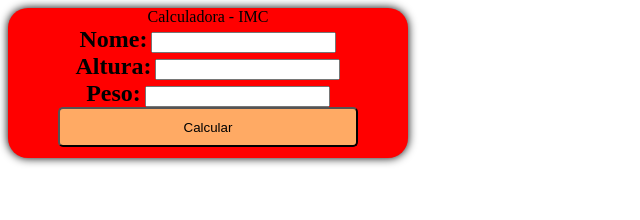
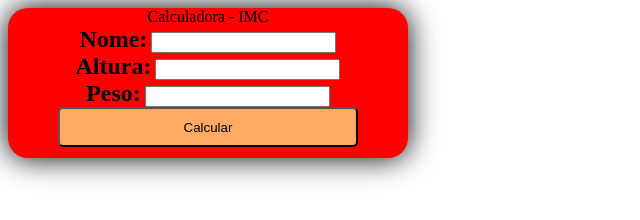
Before and after one commit to ezezcrymore/Calculadora, a plain HTML site: page index.html in a window 1280 px wide. Shown: the whole page, without its empty margins (0-640 px from the left). Drawn offline with Linux system fonts and the light colour scheme.

Commit message:
Update style.css

```diff
--- a/style.css
+++ b/style.css
@@ -6,7 +6,7 @@
     height: 150px;
     align-items: center;
     border-radius: 20px;
-    box-shadow: 0 0 10px black;
+    box-shadow: 0 0 30px black;
 }
 .input{
 
```
